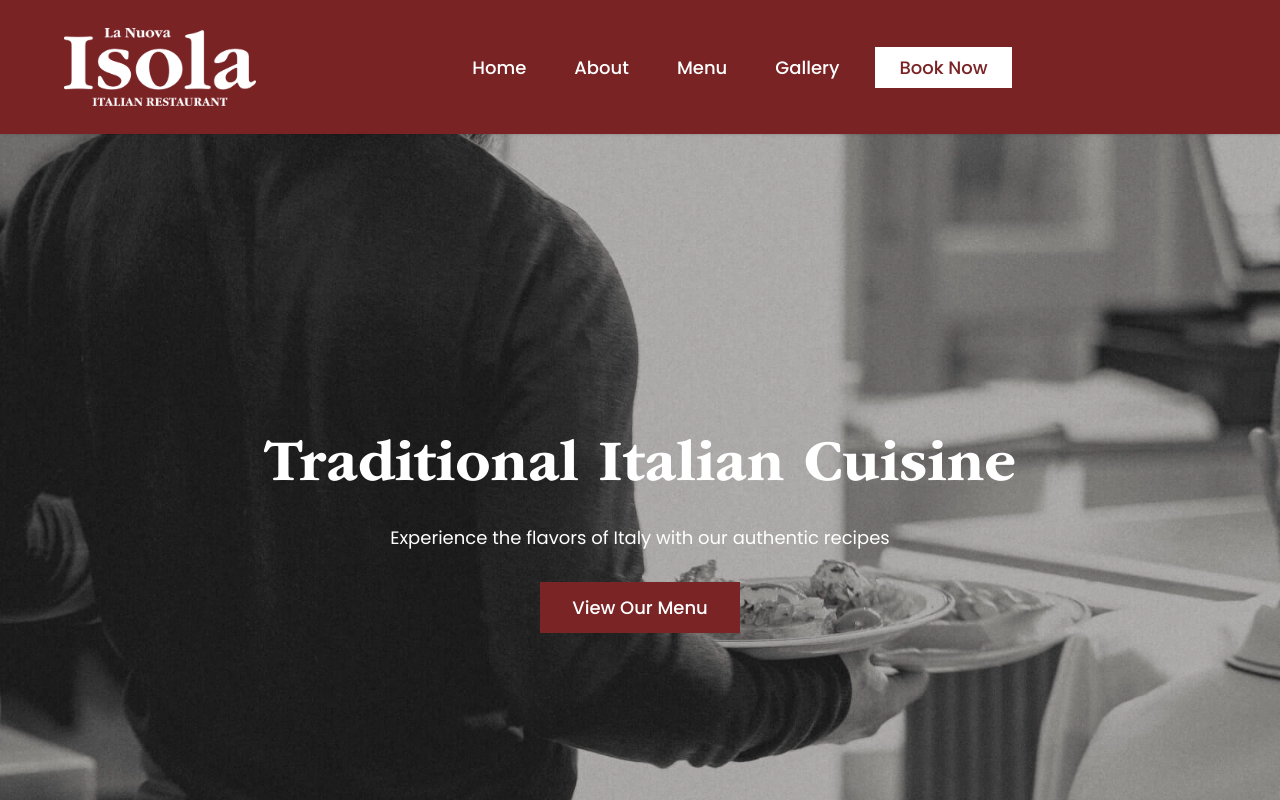
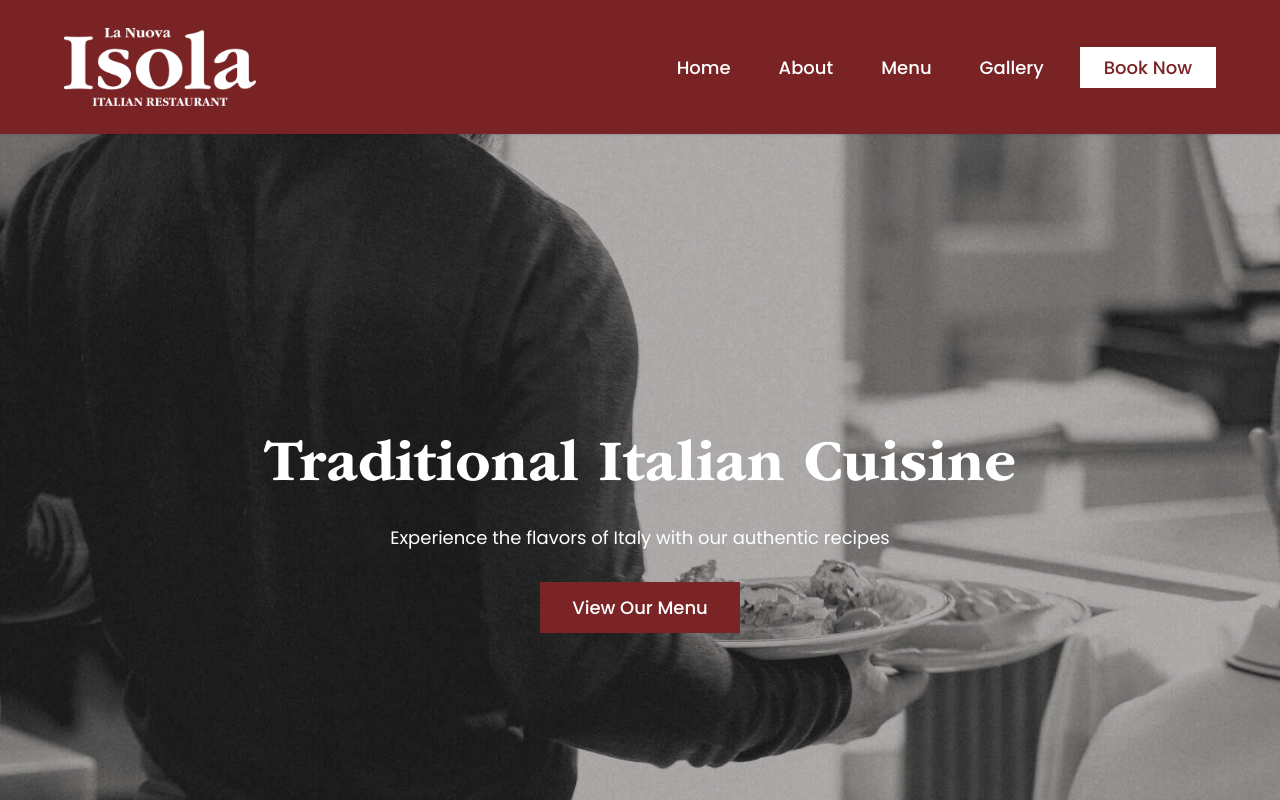
Before and after one commit to LYNKSPortal/la-nuova-isola-iom, a Next.js app: page / in a window 1280 px wide. Shown: the top 800 px of the page. Built offline with nearby package versions, Linux system fonts and the light colour scheme.

Commit message:
Fix Header animations to trigger on page load instead of scroll

```diff
--- a/src/components/Header.tsx
+++ b/src/components/Header.tsx
@@ -1,19 +1,30 @@
 'use client';
 
-import { useState } from 'react';
+import { useState, useEffect } from 'react';
 import Link from 'next/link';
-import FadeIn from './FadeIn';
 
 export default function Header() {
   const [isMenuOpen, setIsMenuOpen] = useState(false);
+  const [isVisible, setIsVisible] = useState(false);
+
+  useEffect(() => {
+    // Trigger animation on mount
+    setIsVisible(true);
+  }, []);
 
   return (
     <header className="bg-[#7A2325] shadow-sm sticky top-0 z-50" role="banner">
       <div className="px-4 sm:px-6 md:px-8 lg:px-12 xl:px-16">
         <div className="flex justify-between items-center py-2 md:py-3">
           {/* Logo */}
-          <FadeIn duration={0.5}>
-            <div className="flex items-center">
+          <div
+            className="flex items-center"
+            style={{
+              opacity: isVisible ? 1 : 0,
+              transform: isVisible ? 'translateY(0)' : 'translateY(-10px)',
+              transition: 'opacity 0.5s ease-out, transform 0.5s ease-out'
+            }}
+          >
             <Link href="/" className="flex items-center py-2 md:py-4" aria-label="La Nuova Isola - Home">
               <img
                 src="/white-logo.png"
@@ -24,11 +35,18 @@ export default function Header() {
               />
             </Link>
           </div>
-          </FadeIn>
 
           {/* Desktop Navigation */}
-          <FadeIn delay={0.2} duration={0.5}>
-            <nav className="hidden lg:block" role="navigation" aria-label="Main navigation">
+          <nav
+            className="hidden lg:block"
+            role="navigation"
+            aria-label="Main navigation"
+            style={{
+              opacity: isVisible ? 1 : 0,
+              transform: isVisible ? 'translateY(0)' : 'translateY(-10px)',
+              transition: 'opacity 0.5s ease-out 0.2s, transform 0.5s ease-out 0.2s'
+            }}
+          >
             <ul className="flex items-center space-x-4 xl:space-x-6">
               <li>
                 <Link href="/" className="text-white hover:text-gray-200 px-3 py-2 text-sm font-medium transition-colors">
@@ -62,11 +80,16 @@ export default function Header() {
               </li>
             </ul>
           </nav>
-          </FadeIn>
 
           {/* Mobile menu button */}
-          <FadeIn delay={0.2} duration={0.5}>
-            <div className="lg:hidden">
+          <div
+            className="lg:hidden"
+            style={{
+              opacity: isVisible ? 1 : 0,
+              transform: isVisible ? 'translateY(0)' : 'translateY(-10px)',
+              transition: 'opacity 0.5s ease-out 0.2s, transform 0.5s ease-out 0.2s'
+            }}
+          >
             <button
               onClick={() => setIsMenuOpen(!isMenuOpen)}
               className="inline-flex items-center justify-center p-2 rounded-md text-white hover:text-gray-200 hover:bg-white/10 focus:outline-none focus:ring-2 focus:ring-inset focus:ring-white"
@@ -83,7 +106,6 @@ export default function Header() {
               </svg>
             </button>
           </div>
-          </FadeIn>
         </div>
 
         {/* Mobile menu */}
```
Lines whose indentation alone changed are shown as unchanged.
